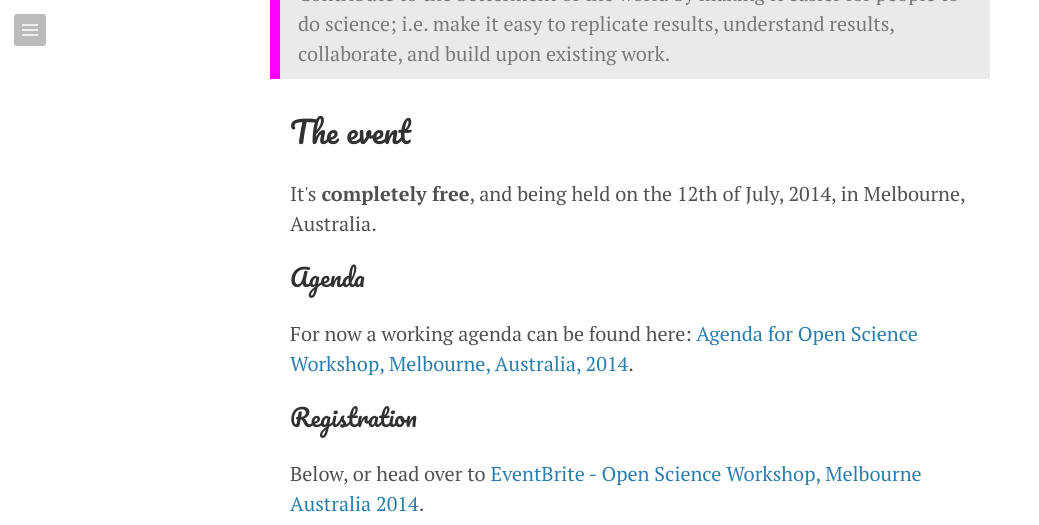
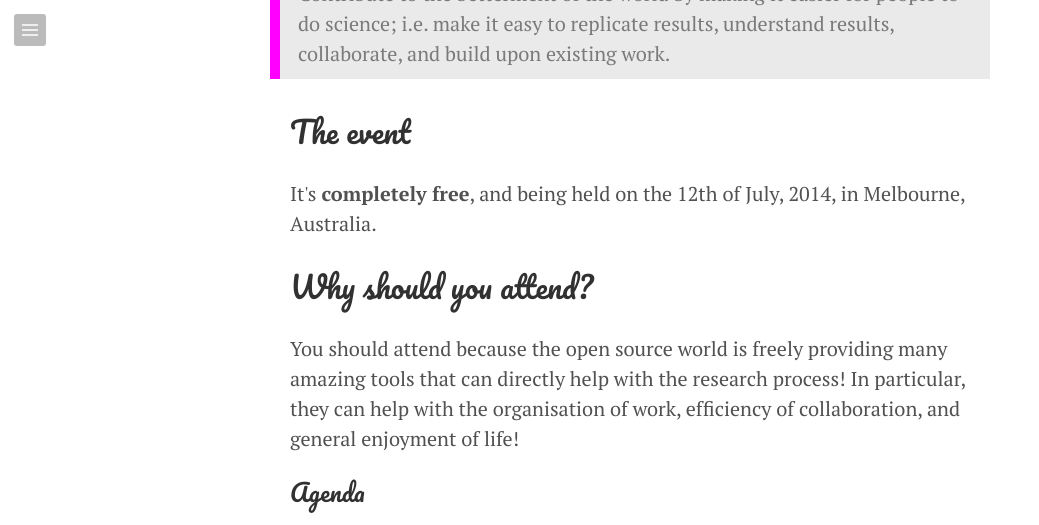
Before and after one commit to OpenScienceWorkshops/OpenScienceWorkshops.github.io, a Jekyll site: the page built from index.html, in a window 1280 px wide and 900 px high, scrolled down 681 px, cut to the strip 0-525 px from the top of the window. Shown: the whole strip, without its empty margins (0-1039 px from the left). Built offline with Jekyll 4.4.1, drawn with Linux system fonts in a browser that asks for light colours; nearby versions of some CDN libraries; Markdown is read by kramdown in place of the engine named in the settings; the list of posts is cut into pages by our own code; comment, search, counter and statistics services are not loaded; some of the changed text lies outside the part shown.

```diff
--- a/_config.yml
+++ b/_config.yml
@@ -37,6 +37,9 @@ menu:
   - title:	About
     url:	/about
 
+  - title:	Goals
+    url:	/goals
+
 copyright:
   author:	Open Science Workshops
   url:		https://OpenScienceWorkshops.github.io
--- a/index.html
+++ b/index.html
@@ -27,6 +27,16 @@ title: Home
 
     <p>It's <b>completely free</b>, and being held on the 12th of July, 2014, in
     Melbourne, Australia.</p>
+
+
+    <h2>Why should you attend?</h2>
+
+    <p>You should attend because the open source world is freely providing many
+    amazing tools that can directly help with the research process!
+    In particular, they can help with the organisation of work, efficiency of
+    collaboration, and general enjoyment of life!
+    </p>
+
 
     <h3>Agenda</h3>
     <p>For now a working agenda can be found here: <a href="https://github.com/OpenScienceWorkshops/osw-material/wiki/Agenda-for-1-day-workshop">Agenda for Open
@@ -306,6 +316,12 @@ function mce_success_cb(resp){
             details.
             </p>
 
+        <h2>Who is behind this?</h2>
+
+        <p>Check out the <a href="/about">about</a> page for more information
+        on this! The bottom line is - we all are! Let's all work together to
+        get wider adoption of open source software and attitudes in the
+        sciences and in society at large!</p>
 </div>
 
 <div id="post-list">
```
Also changed, not shown: goals.md (added, +14 -0 lines).
